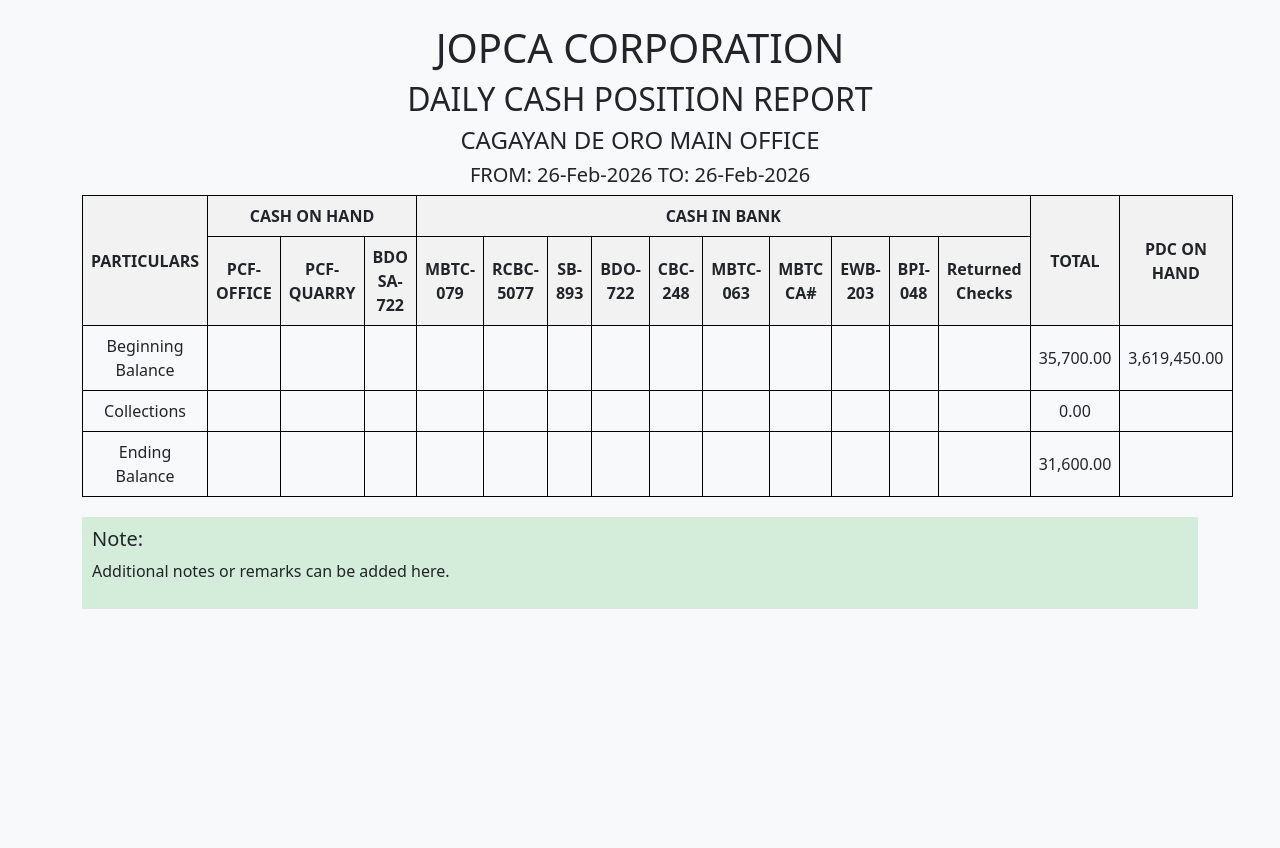
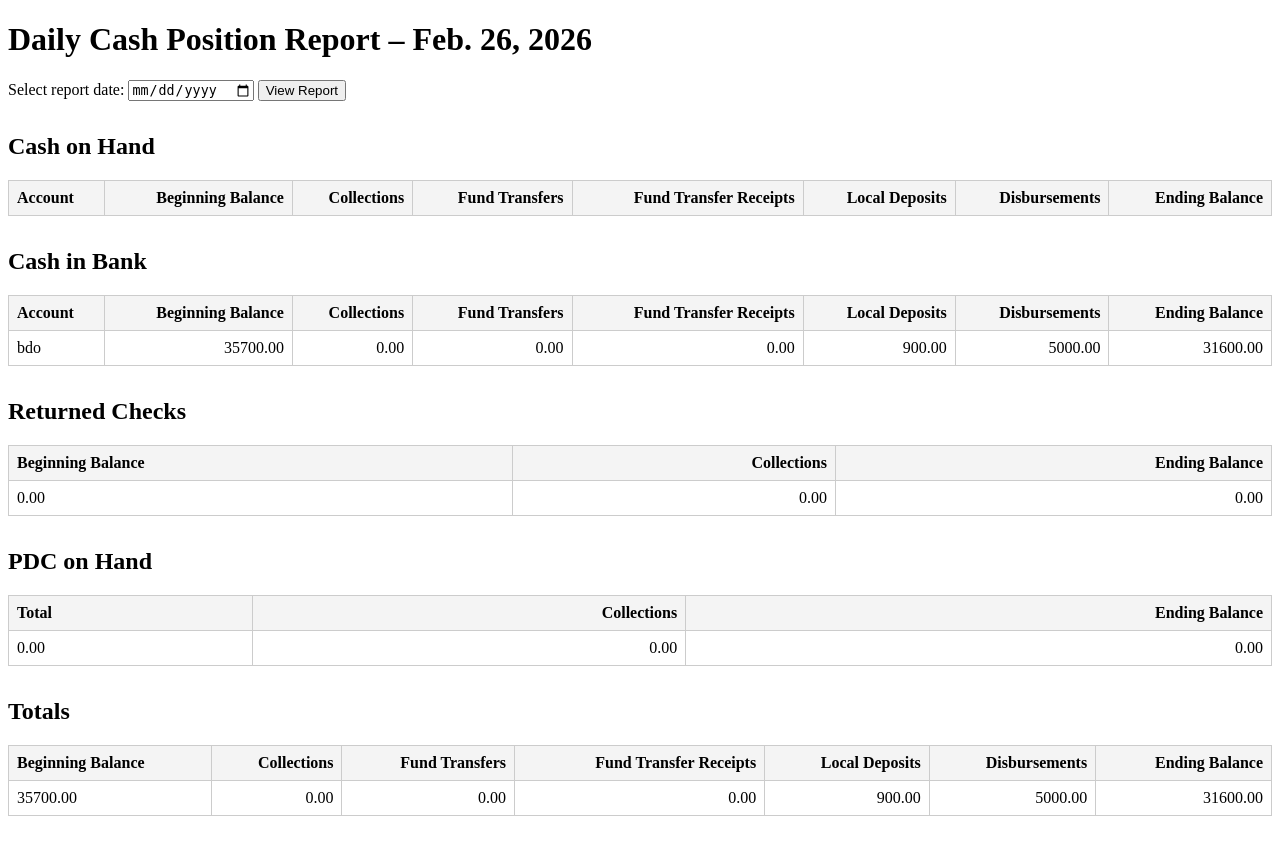
Before and after one commit to sdmontillano/JOPCA, a Django app: page /dashboard/ in a window 1280 px wide. Before the commit the page ends 609 px from the top, so only its background shows below. Run offline with Django 5.2, Linux system fonts and the light colour scheme; data comes from the database, SQL or seed files in the repository; both versions use the stored data as it was after the commit; lists and menus that the app fills with data are empty.

Commit message:
dashboard function updated

```diff
--- a/banking_dcpr/urls.py
+++ b/banking_dcpr/urls.py
@@ -1,8 +1,7 @@
-
 from django.contrib import admin
 from django.urls import path, include
 
 urlpatterns = [
     path("admin/", admin.site.urls),
-    path("", include("core.urls")),   # <-- include your app urls here
+    path("", include("core.urls")),   # include your app urls here
 ]
--- a/core/templates/dashboard.html
+++ b/core/templates/dashboard.html
@@ -2,129 +2,158 @@
 <html>
 <head>
     <title>Daily Cash Position Report</title>
-    <link rel="stylesheet"
-          href="https://cdn.jsdelivr.net/npm/bootstrap@5.3.2/dist/css/bootstrap.min.css">
     <style>
         table {
+            width: 100%;
             border-collapse: collapse;
-            width: 100%;
+            margin-bottom: 2rem;
         }
         th, td {
-            border: 1px solid black;
-            text-align: center;
+            border: 1px solid #ccc;
             padding: 8px;
+            text-align: right;
         }
         th {
-            background-color: #f2f2f2;
+            background-color: #f4f4f4;
         }
-        .header {
-            text-align: center;
-            font-weight: bold;
+        td:first-child, th:first-child {
+            text-align: left;
         }
-        .note {
-            background-color: #d4edda;
-            padding: 10px;
-            margin-top: 20px;
+        h2 {
+            margin-top: 2rem;
         }
     </style>
-    {% load humanize %}
 </head>
-<body class="bg-light">
+<body>
+    <h1>Daily Cash Position Report – {{ today }}</h1>
 
-<div class="container py-4">
-    <h1 class="text-center">JOPCA CORPORATION</h1>
-    <h2 class="text-center">DAILY CASH POSITION REPORT</h2>
-    <h4 class="text-center">CAGAYAN DE ORO MAIN OFFICE</h4>
-    <h5 class="text-center">FROM: {{ today|date:"d-M-Y" }} TO: {{ today|date:"d-M-Y" }}</h5>
+    <!-- Date picker -->
+    <form method="get" action="">
+        <label for="date">Select report date:</label>
+        <input type="date" id="date" name="date" value="{{ today }}">
+        <button type="submit">View Report</button>
+    </form>
 
+    <h2>Cash on Hand</h2>
     <table>
         <thead>
             <tr>
-                <th rowspan="2">PARTICULARS</th>
-                <th colspan="3">CASH ON HAND</th>
-                <th colspan="10">CASH IN BANK</th>
-                <th rowspan="2">TOTAL</th>
-                <th rowspan="2">PDC ON HAND</th>
+                <th>Account</th>
+                <th>Beginning Balance</th>
+                <th>Collections</th>
+                <th>Fund Transfers</th>
+                <th>Fund Transfer Receipts</th>
+                <th>Local Deposits</th>
+                <th>Disbursements</th>
+                <th>Ending Balance</th>
             </tr>
+        </thead>
+        <tbody>
+            {% for account, data in cash_on_hand.items %}
             <tr>
-                <th>PCF-OFFICE</th>
-                <th>PCF-QUARRY</th>
-                <th>BDO SA-722</th>
-                <th>MBTC-079</th>
-                <th>RCBC-5077</th>
-                <th>SB-893</th>
-                <th>BDO-722</th>
-                <th>CBC-248</th>
-                <th>MBTC-063</th>
-                <th>MBTC CA#</th>
-                <th>EWB-203</th>
-                <th>BPI-048</th>
-                <th>Returned Checks</th>
+                <td>{{ account }}</td>
+                <td>{{ data.beginning_balance|floatformat:2 }}</td>
+                <td>{{ data.collections|floatformat:2 }}</td>
+                <td>{{ data.fund_transfers|floatformat:2 }}</td>
+                <td>{{ data.fund_transfer_receipts|floatformat:2 }}</td>
+                <td>{{ data.local_deposits|floatformat:2 }}</td>
+                <td>{{ data.disbursements|floatformat:2 }}</td>
+                <td>{{ data.ending_balance|floatformat:2 }}</td>
+            </tr>
+            {% endfor %}
+        </tbody>
+    </table>
+
+    <h2>Cash in Bank</h2>
+    <table>
+        <thead>
+            <tr>
+                <th>Account</th>
+                <th>Beginning Balance</th>
+                <th>Collections</th>
+                <th>Fund Transfers</th>
+                <th>Fund Transfer Receipts</th>
+                <th>Local Deposits</th>
+                <th>Disbursements</th>
+                <th>Ending Balance</th>
+            </tr>
+        </thead>
+        <tbody>
+            {% for account, data in cash_in_bank.items %}
+            <tr>
+                <td>{{ account }}</td>
+                <td>{{ data.beginning_balance|floatformat:2 }}</td>
+                <td>{{ data.collections|floatformat:2 }}</td>
+                <td>{{ data.fund_transfers|floatformat:2 }}</td>
+                <td>{{ data.fund_transfer_receipts|floatformat:2 }}</td>
+                <td>{{ data.local_deposits|floatformat:2 }}</td>
+                <td>{{ data.disbursements|floatformat:2 }}</td>
+                <td>{{ data.ending_balance|floatformat:2 }}</td>
+            </tr>
+            {% endfor %}
+        </tbody>
+    </table>
+
+    <h2>Returned Checks</h2>
+    <table>
+        <thead>
+            <tr>
+                <th>Beginning Balance</th>
+                <th>Collections</th>
+                <th>Ending Balance</th>
             </tr>
         </thead>
         <tbody>
             <tr>
-                <td>Beginning Balance</td>
-                <td>{{ cash_on_hand.pcf_office.beginning_balance|floatformat:2|intcomma }}</td>
-                <td>{{ cash_on_hand.pcf_quarry.beginning_balance|floatformat:2|intcomma }}</td>
-                <td>{{ cash_on_hand.bdo_sa_722.beginning_balance|floatformat:2|intcomma }}</td>
-                <td>{{ cash_in_bank.mbtc_079.beginning_balance|floatformat:2|intcomma }}</td>
-                <td>{{ cash_in_bank.rcbc_5077.beginning_balance|floatformat:2|intcomma }}</td>
-                <td>{{ cash_in_bank.sb_893.beginning_balance|floatformat:2|intcomma }}</td>
-                <td>{{ cash_in_bank.bdo_722.beginning_balance|floatformat:2|intcomma }}</td>
-                <td>{{ cash_in_bank.cbc_248.beginning_balance|floatformat:2|intcomma }}</td>
-                <td>{{ cash_in_bank.mbtc_063.beginning_balance|floatformat:2|intcomma }}</td>
-                <td>{{ cash_in_bank.mbtc_ca.beginning_balance|floatformat:2|intcomma }}</td>
-                <td>{{ cash_in_bank.ewb_203.beginning_balance|floatformat:2|intcomma }}</td>
-                <td>{{ cash_in_bank.bpi_048.beginning_balance|floatformat:2|intcomma }}</td>
-                <td>{{ returned_checks.beginning_balance|floatformat:2|intcomma }}</td>
-                <td>{{ total.beginning_balance|floatformat:2|intcomma }}</td>
-                <td>{{ pdc_on_hand.total|floatformat:2|intcomma }}</td>
-            </tr>
-            <tr>
-                <td>Collections</td>
-                <td>{{ cash_on_hand.pcf_office.collections|floatformat:2|intcomma }}</td>
-                <td>{{ cash_on_hand.pcf_quarry.collections|floatformat:2|intcomma }}</td>
-                <td>{{ cash_on_hand.bdo_sa_722.collections|floatformat:2|intcomma }}</td>
-                <td>{{ cash_in_bank.mbtc_079.collections|floatformat:2|intcomma }}</td>
-                <td>{{ cash_in_bank.rcbc_5077.collections|floatformat:2|intcomma }}</td>
-                <td>{{ cash_in_bank.sb_893.collections|floatformat:2|intcomma }}</td>
-                <td>{{ cash_in_bank.bdo_722.collections|floatformat:2|intcomma }}</td>
-                <td>{{ cash_in_bank.cbc_248.collections|floatformat:2|intcomma }}</td>
-                <td>{{ cash_in_bank.mbtc_063.collections|floatformat:2|intcomma }}</td>
-                <td>{{ cash_in_bank.mbtc_ca.collections|floatformat:2|intcomma }}</td>
-                <td>{{ cash_in_bank.ewb_203.collections|floatformat:2|intcomma }}</td>
-                <td>{{ cash_in_bank.bpi_048.collections|floatformat:2|intcomma }}</td>
-                <td>{{ returned_checks.collections|floatformat:2|intcomma }}</td>
-                <td>{{ total.collections|floatformat:2|intcomma }}</td>
-                <td>{{ pdc_on_hand.collections|floatformat:2|intcomma }}</td>
-            </tr>
-            <tr>
-                <td>Ending Balance</td>
-                <td>{{ cash_on_hand.pcf_office.ending_balance|floatformat:2|intcomma }}</td>
-                <td>{{ cash_on_hand.pcf_quarry.ending_balance|floatformat:2|intcomma }}</td>
-                <td>{{ cash_on_hand.bdo_sa_722.ending_balance|floatformat:2|intcomma }}</td>
-                <td>{{ cash_in_bank.mbtc_079.ending_balance|floatformat:2|intcomma }}</td>
-                <td>{{ cash_in_bank.rcbc_5077.ending_balance|floatformat:2|intcomma }}</td>
-                <td>{{ cash_in_bank.sb_893.ending_balance|floatformat:2|intcomma }}</td>
-                <td>{{ cash_in_bank.bdo_722.ending_balance|floatformat:2|intcomma }}</td>
-                <td>{{ cash_in_bank.cbc_248.ending_balance|floatformat:2|intcomma }}</td>
-                <td>{{ cash_in_bank.mbtc_063.ending_balance|floatformat:2|intcomma }}</td>
-                <td>{{ cash_in_bank.mbtc_ca.ending_balance|floatformat:2|intcomma }}</td>
-                <td>{{ cash_in_bank.ewb_203.ending_balance|floatformat:2|intcomma }}</td>
-                <td>{{ cash_in_bank.bpi_048.ending_balance|floatformat:2|intcomma }}</td>
-                <td>{{ returned_checks.ending_balance|floatformat:2|intcomma }}</td>
-                <td>{{ total.ending_balance|floatformat:2|intcomma }}</td>
-                <td>{{ pdc_on_hand.ending_balance|floatformat:2|intcomma }}</td>
+                <td>{{ returned_checks.beginning_balance|floatformat:2 }}</td>
+                <td>{{ returned_checks.collections|floatformat:2 }}</td>
+                <td>{{ returned_checks.ending_balance|floatformat:2 }}</td>
             </tr>
         </tbody>
     </table>
 
-    <div class="note">
-        <h5>Note:</h5>
-        <p>Additional notes or remarks can be added here.</p>
-    </div>
-</div>
+    <h2>PDC on Hand</h2>
+    <table>
+        <thead>
+            <tr>
+                <th>Total</th>
+                <th>Collections</th>
+                <th>Ending Balance</th>
+            </tr>
+        </thead>
+        <tbody>
+            <tr>
+                <td>{{ pdc_on_hand.total|floatformat:2 }}</td>
+                <td>{{ pdc_on_hand.collections|floatformat:2 }}</td>
+                <td>{{ pdc_on_hand.ending_balance|floatformat:2 }}</td>
+            </tr>
+        </tbody>
+    </table>
 
+    <h2>Totals</h2>
+    <table>
+        <thead>
+            <tr>
+                <th>Beginning Balance</th>
+                <th>Collections</th>
+                <th>Fund Transfers</th>
+                <th>Fund Transfer Receipts</th>
+                <th>Local Deposits</th>
+                <th>Disbursements</th>
+                <th>Ending Balance</th>
+            </tr>
+        </thead>
+        <tbody>
+            <tr>
+                <td>{{ total.beginning_balance|floatformat:2 }}</td>
+                <td>{{ total.collections|floatformat:2 }}</td>
+                <td>{{ total.fund_transfers|floatformat:2 }}</td>
+                <td>{{ total.fund_transfer_receipts|floatformat:2 }}</td>
+                <td>{{ total.local_deposits|floatformat:2 }}</td>
+                <td>{{ total.disbursements|floatformat:2 }}</td>
+                <td>{{ total.ending_balance|floatformat:2 }}</td>
+            </tr>
+        </tbody>
+    </table>
 </body>
 </html>
--- a/core/urls.py
+++ b/core/urls.py
@@ -3,6 +3,6 @@ from . import views
 
 urlpatterns = [
     path("dashboard/", views.dashboard, name="dashboard"),
-    path("transactions/add/", views.add_transaction, name="add_transaction"),
+    #    path("transactions/add/", views.add_transaction, name="add_transaction"),
 
 ]
--- a/core/views.py
+++ b/core/views.py
@@ -1,67 +1,108 @@
-from django.shortcuts import render, redirect
+from django.shortcuts import render
 from django.utils.timezone import now
 from django.db.models import Sum
-from .models import DailyCashPosition, Transaction, BankAccount
-from .forms import TransactionForm
+from datetime import timedelta, datetime
+from .models import Transaction, BankAccount, DailyCashPosition
+
 
 def dashboard(request):
-    today = now().date()
+    # Allow user to pick a date, default to today
+    date_str = request.GET.get("date")
+    if date_str:
+        try:
+            report_date = datetime.strptime(date_str, "%Y-%m-%d").date()
+        except ValueError:
+            report_date = now().date()
+    else:
+        report_date = now().date()
 
-    # Get today's daily report (if exists)
-    daily_report = DailyCashPosition.objects.filter(date=today).first()
+    # Get daily report for that date (if exists)
+    daily_report = DailyCashPosition.objects.filter(date=report_date).first()
 
-    # Fetch all bank accounts
     bank_accounts = BankAccount.objects.all()
 
-    # Prepare data for cash on hand and cash in bank
     cash_on_hand = {}
     cash_in_bank = {}
-    total = {"beginning_balance": 0, "collections": 0, "ending_balance": 0}
+    returned_checks = {"beginning_balance": 0, "collections": 0, "ending_balance": 0}
+    total = {
+        "beginning_balance": 0,
+        "collections": 0,
+        "fund_transfers": 0,
+        "fund_transfer_receipts": 0,
+        "local_deposits": 0,
+        "disbursements": 0,
+        "ending_balance": 0,
+    }
 
     for account in bank_accounts:
+        yesterday = report_date - timedelta(days=1)
+        prev_day = DailyCashPosition.objects.filter(date=yesterday).first()
+        beginning_balance = prev_day.ending_balance if prev_day else (account.opening_balance or 0)
+
+        collections = Transaction.objects.filter(
+            bank_account=account, date=report_date, type__in=["collections"]
+        ).aggregate(total=Sum("amount"))["total"] or 0
+
+        fund_transfers = Transaction.objects.filter(
+            bank_account=account, date=report_date, type__in=["fund_transfer"]
+        ).aggregate(total=Sum("amount"))["total"] or 0
+
+        fund_transfer_receipts = Transaction.objects.filter(
+            bank_account=account, date=report_date, type__in=["fund_transfer_receipt"]
+        ).aggregate(total=Sum("amount"))["total"] or 0
+
+        local_deposits = Transaction.objects.filter(
+            bank_account=account, date=report_date, type__in=["local_deposits"]
+        ).aggregate(total=Sum("amount"))["total"] or 0
+
+        disbursements = Transaction.objects.filter(
+            bank_account=account, date=report_date, type__in=["disbursement", "returned_checks", "bank_charges"]
+        ).aggregate(total=Sum("amount"))["total"] or 0
+
+        ending_balance = beginning_balance + collections + fund_transfer_receipts + local_deposits - (fund_transfers + disbursements)
+
         account_data = {
-            "beginning_balance": account.opening_balance or 0,
-            "collections": Transaction.objects.filter(
-                bank_account=account, date=today, type="collections"
-            ).aggregate(total=Sum("amount"))["total"] or 0,
-            "ending_balance": account.balance,
+            "beginning_balance": beginning_balance,
+            "collections": collections,
+            "fund_transfers": fund_transfers,
+            "fund_transfer_receipts": fund_transfer_receipts,
+            "local_deposits": local_deposits,
+            "disbursements": disbursements,
+            "ending_balance": ending_balance,
         }
-        if "PCF" in account.name:
-            cash_on_hand[account.name] = account_data
+
+        if "PCF" in account.name or "BDO SA-722" in account.name:
+            cash_on_hand[account.name.lower().replace("-", "_").replace(" ", "_")] = account_data
         else:
-            cash_in_bank[account.name] = account_data
+            cash_in_bank[account.name.lower().replace("-", "_").replace(" ", "_")] = account_data
 
-        # Update totals
-        total["beginning_balance"] += account_data["beginning_balance"]
-        total["collections"] += account_data["collections"]
-        total["ending_balance"] += account_data["ending_balance"]
+        total["beginning_balance"] += beginning_balance
+        total["collections"] += collections
+        total["fund_transfers"] += fund_transfers
+        total["fund_transfer_receipts"] += fund_transfer_receipts
+        total["local_deposits"] += local_deposits
+        total["disbursements"] += disbursements
+        total["ending_balance"] += ending_balance
 
-    # Prepare PDC on hand data
+    returned_checks_transactions = Transaction.objects.filter(date=report_date, type="returned_checks")
+    returned_checks = {
+        "beginning_balance": 0,
+        "collections": returned_checks_transactions.aggregate(total=Sum("amount"))["total"] or 0,
+        "ending_balance": returned_checks_transactions.aggregate(total=Sum("amount"))["total"] or 0,
+    }
+
     pdc_on_hand = {
-        "total": 3619450.00,  # Example value, replace with actual calculation
-        "matured_for_dep": 3619450.00,
-        "this_month": 0,
-        "next_month": 0,
-        "two_months": 0,
-        "over_two_months": 0,
+        "total": 0,
+        "collections": 0,
+        "ending_balance": 0,
     }
 
     return render(request, "dashboard.html", {
         "daily_report": daily_report,
         "cash_on_hand": cash_on_hand,
         "cash_in_bank": cash_in_bank,
+        "returned_checks": returned_checks,
         "total": total,
         "pdc_on_hand": pdc_on_hand,
-        "today": today,
+        "today": report_date,
     })
-
-def add_transaction(request):
-    if request.method == "POST":
-        form = TransactionForm(request.POST)
-        if form.is_valid():
-            form.save()
-            return redirect("dashboard")
-    else:
-        form = TransactionForm()
-
-    return render(request, "add_transaction.html", {"form": form})
```
Also changed, not shown: core/admin.py (+13 -12 lines), core/models.py (+25 -9 lines), core/migrations/0008_alter_transaction_type.py (added), db.sqlite3.
